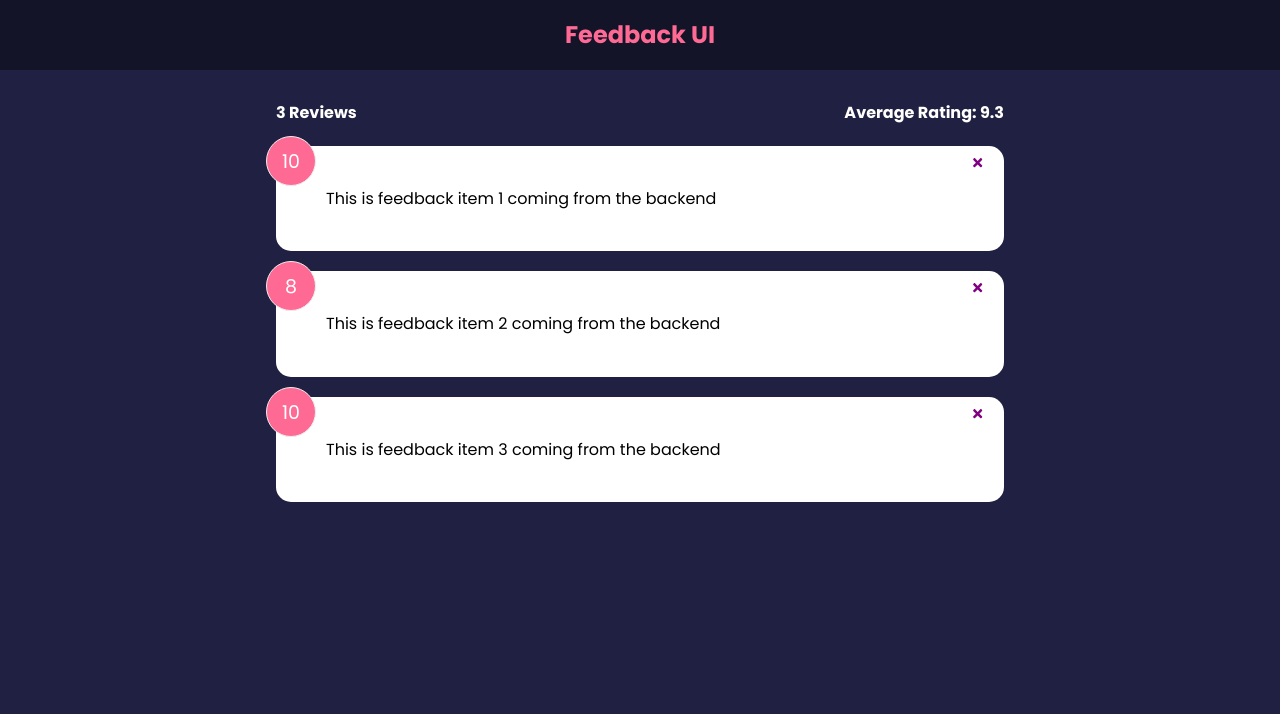
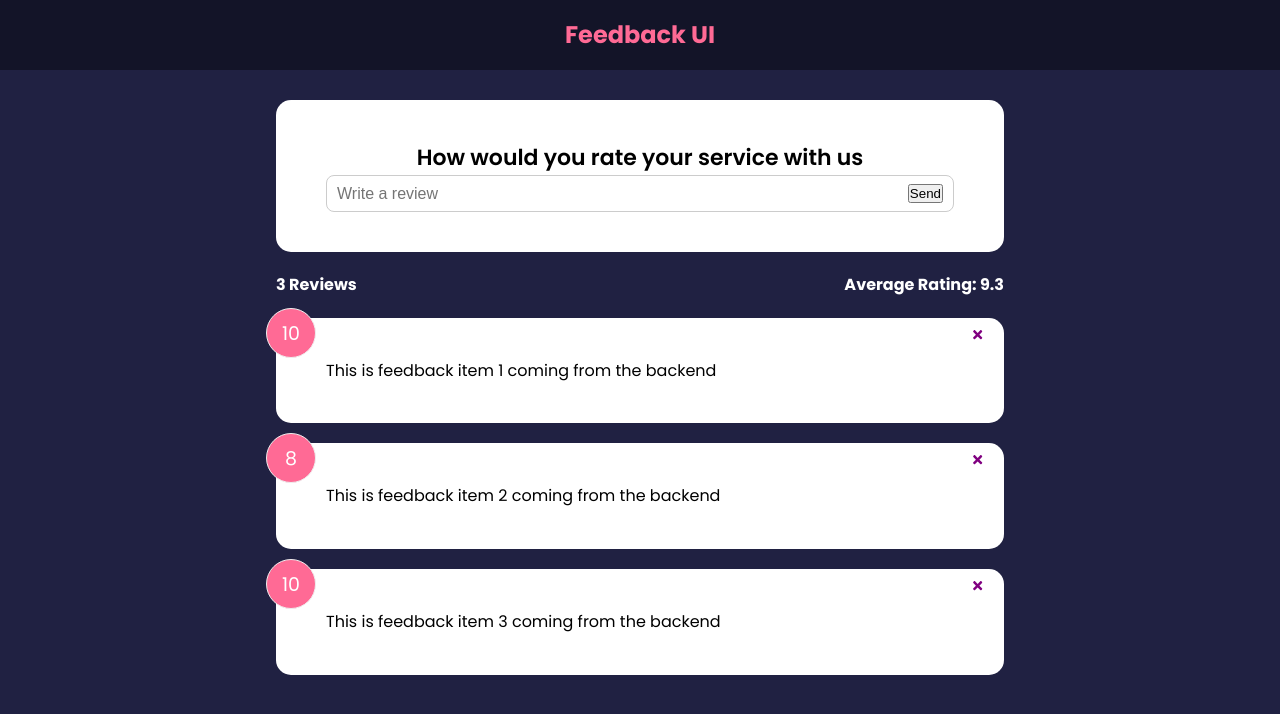
Before and after one commit to NoraldenElhouni/feedback-app, a React (Create React App) app: page / in a window 1280 px wide. Shown: the top 714 px of the page. Built offline with nearby package versions, Linux system fonts and the light colour scheme.

Commit message:
Folder 4 , 1. Form Input & State

```diff
--- a/src/App.js
+++ b/src/App.js
@@ -3,6 +3,7 @@
 import Header from "./components/Header";
 import FeedbackList from "./components/FeedbackList";
 import FeedbackStats from "./components/FeedbackStats";
+import FeedbackForm from "./components/FeedbackForm";
 import FeedbackData from "./data/FeedbackData";
 
 function App() {
@@ -18,6 +19,7 @@
     <>
       <Header />
       <div className="container">
+        <FeedbackForm />
         <FeedbackStats feedback={feedback} />
         <FeedbackList feedback={feedback} handelDelete={deleteFeedback} />
       </div>
--- /dev/null
+++ b/src/components/FeedbackForm.jsx
@@ -0,0 +1,31 @@
+import { useState } from "react";
+import React from "react";
+import Card from "./shared/Card";
+
+function FeedbackForm() {
+  const [text, setText] = useState("");
+
+  const handelTextChange = (e) => {
+    setText(e.target.value);
+  };
+
+  return (
+    <Card>
+      <form>
+        <h2>How would you rate your service with us</h2>
+        {/* @todo - rating select component */}
+        <div className="input-group">
+          <input
+            onChange={handelTextChange}
+            type="text"
+            placeholder="Write a review"
+            value={text}
+          />
+          <button type="submit">Send</button>
+        </div>
+      </form>
+    </Card>
+  );
+}
+
+export default FeedbackForm;
```
